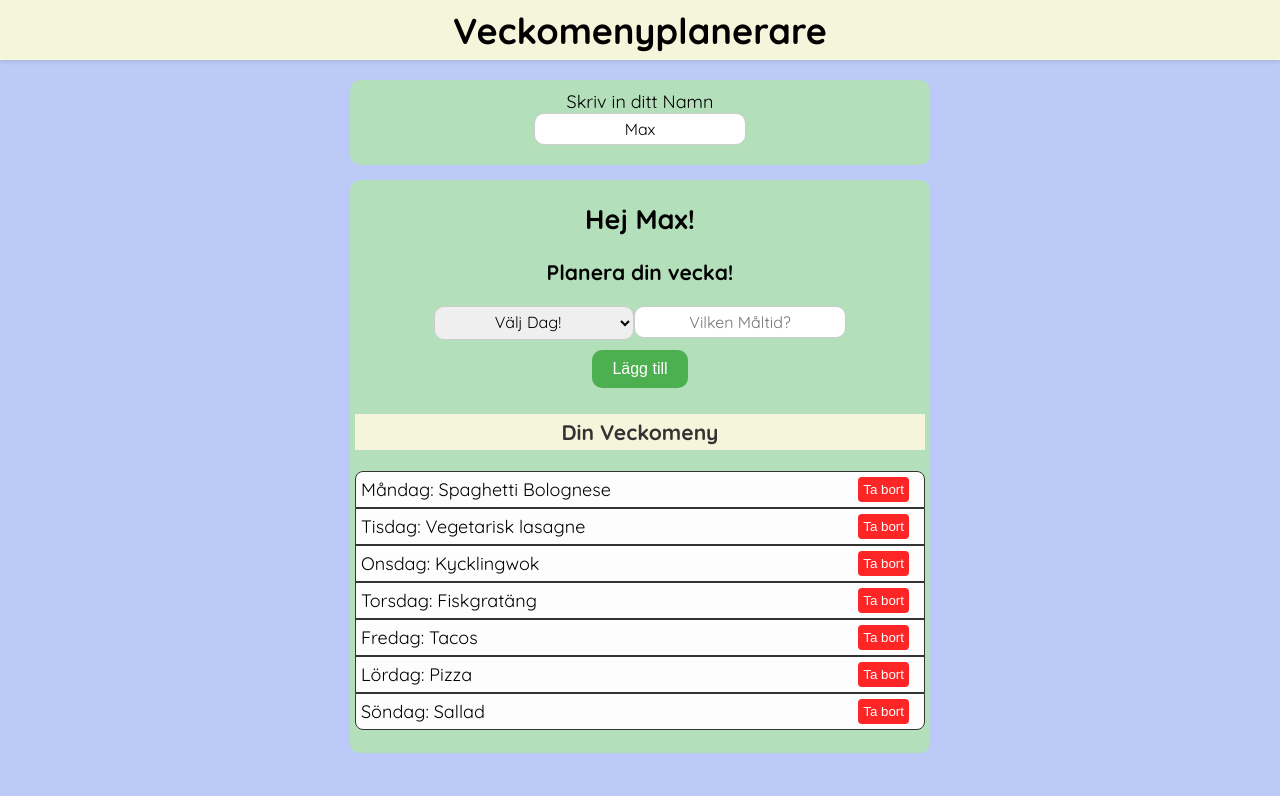
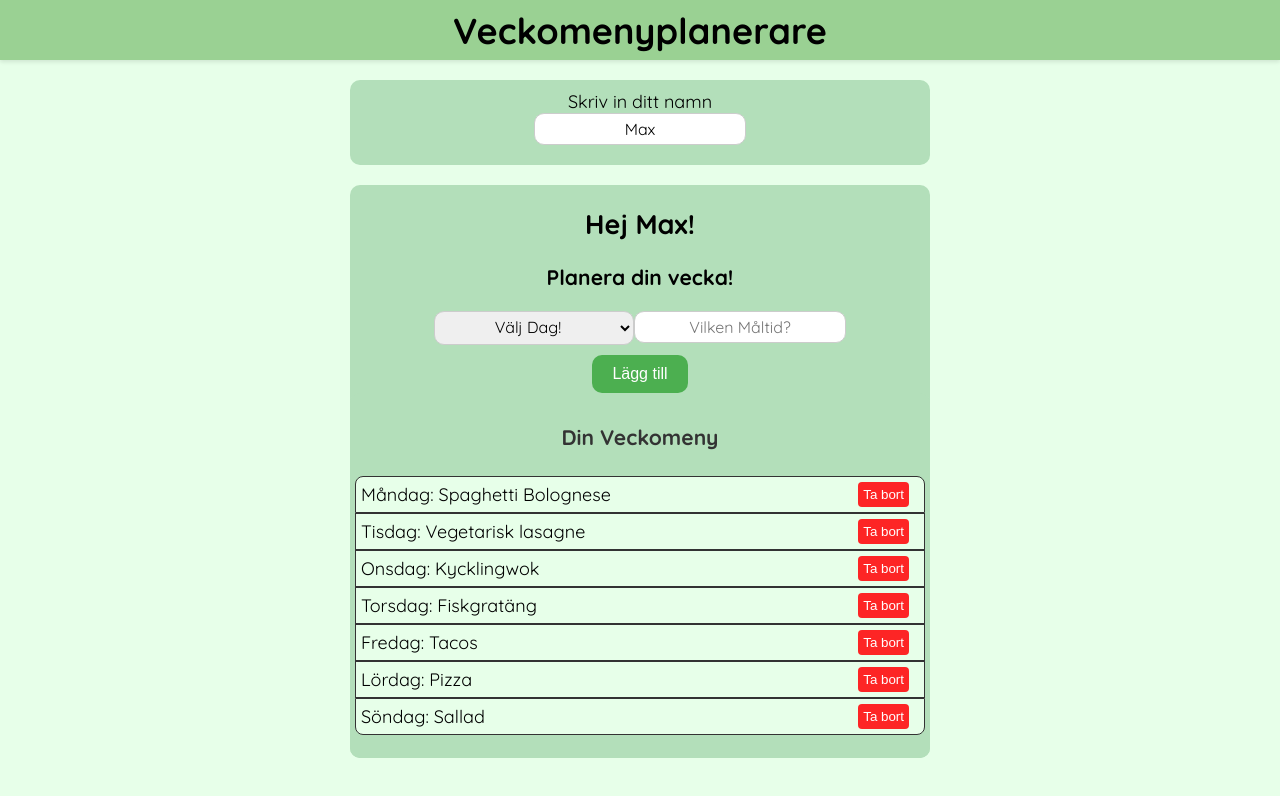
Before and after one commit to Daymaare/veckomenyplanerare, a plain HTML site: page index.html in a window 1280 px wide. Drawn offline with nearby package versions, Linux system fonts and the light colour scheme.

Commit message:
color adjustment

```diff
--- a/css/style.css
+++ b/css/style.css
@@ -1,6 +1,6 @@
 
 header {
-    background-color: beige;
+    background-color: rgb(154, 209, 147);
     color: rgb(0, 0, 0);
     position: fixed;
     top: 0;
@@ -17,7 +17,7 @@ header {
 body {
     padding-top: 70px;
     font-family: quicksand, Arial, sans-serif;
-    background-color: #0539e244;
+    background-color: #e7ffe9;
     margin: 0;
     display: flex;
     flex-direction: column;
@@ -29,7 +29,6 @@ body {
 .menu-title {
     color: #333;
     text-align: center;
-    background-color: beige;
     box-sizing: border-box;
     padding: 5px;
     position: relative;
@@ -51,16 +50,18 @@ body {
 }
 
 .input-group {
-    text-align: center;
+    display: flex;
+    flex-direction: column;
+    align-items: center;
     background-color: #b3dfba;
     padding: 10px;
     border-radius: 10px;
-    margin-bottom: 15px;
+    margin-bottom: 20px;
 }
 
 .greeting {
     text-align: center;
-    background-color: beige;
+    background-color: rgb(145, 145, 102);
     border-radius: 10px;
 }
 
@@ -75,7 +76,7 @@ li {
     align-items: center;
     border: #333 1px solid;
     padding: 5px;
-    background-color: #fdfdfd;
+    background-color: #e7ffe9;
 }
 
 li:first-child {
--- a/index.html
+++ b/index.html
@@ -15,8 +15,7 @@
         </header>
 
         <div class="input-group">
-            <label for="name">Skriv in ditt Namn</label>
-            <br>
+            <label for="name">Skriv in ditt namn </label>
             <input class="input-select" v-model="userName" id="userName" type="text" placeholder="Skriv ditt namn">
         </div>
 
```
